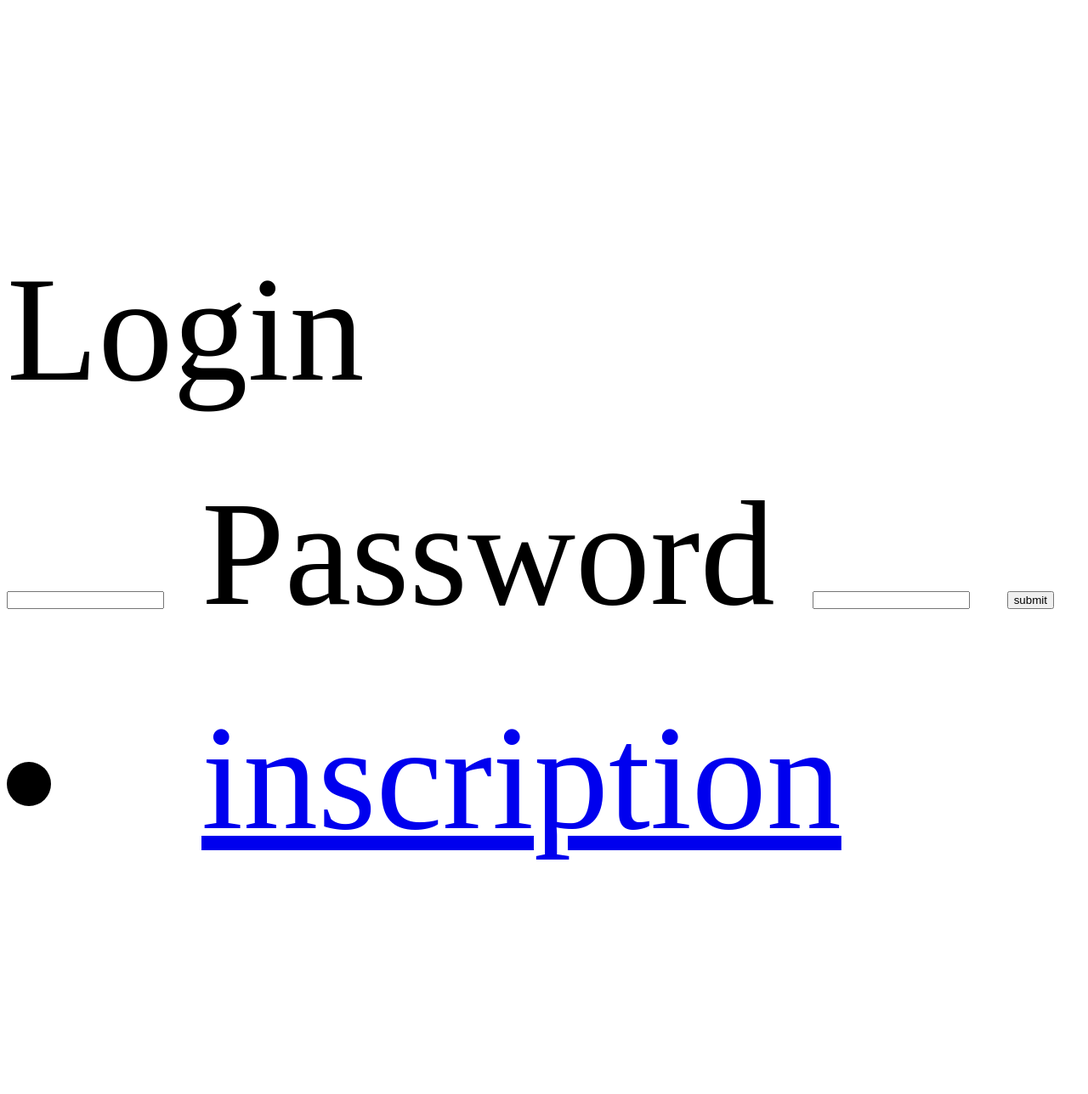
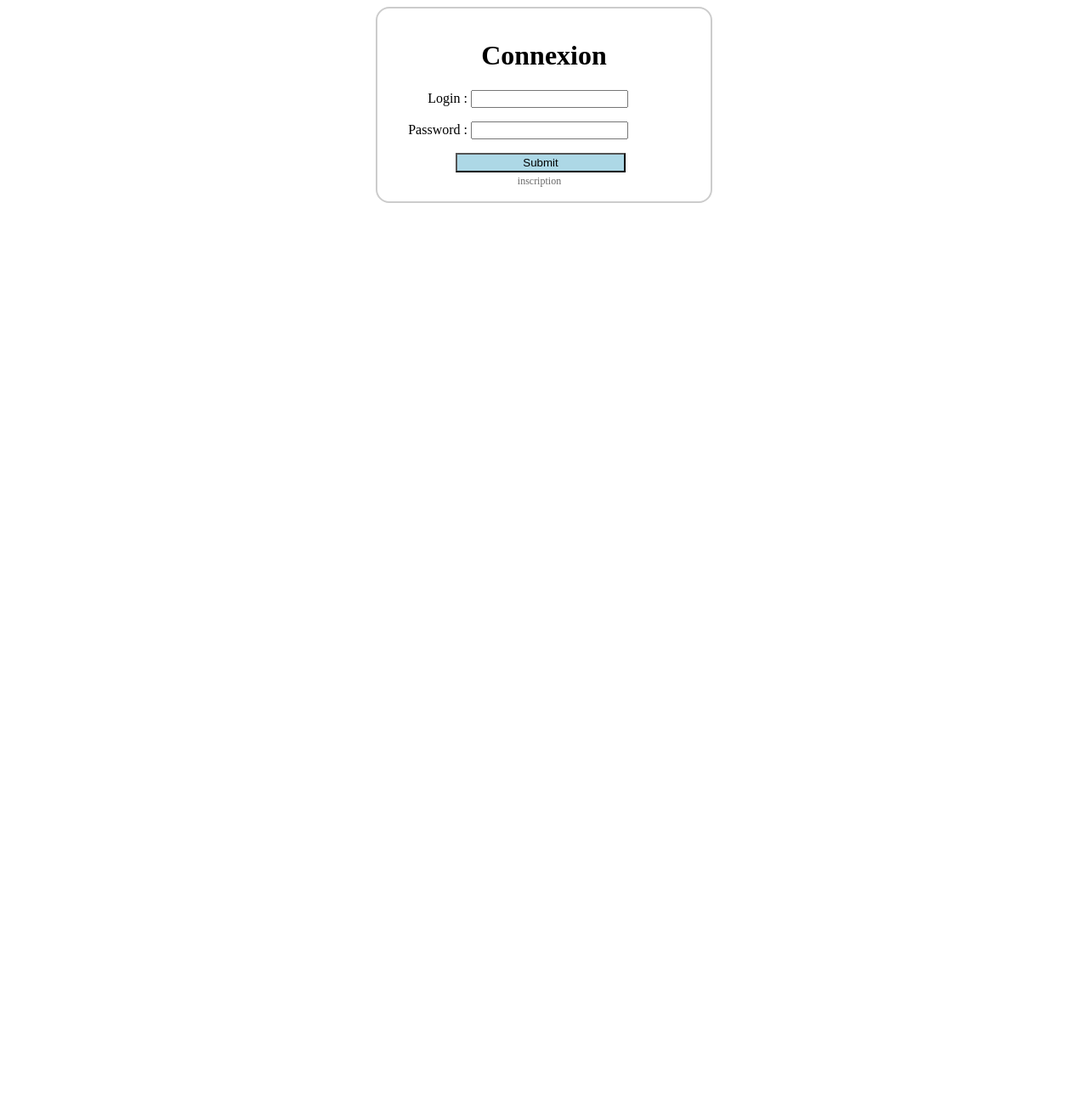
Before and after one commit to WebDevCF2018/tchat, a PHP site: page /connect.php in a window 1280 px wide. Shown: the top 1288 px of the page at 85% size. After the commit the page ends 239 px from the top, so only its background shows below. Run offline with PHP 8.4, Linux system fonts and the light colour scheme.

Commit message:
css+connect.php update

```diff
--- a/connect.php
+++ b/connect.php
@@ -1,20 +1,24 @@
 <!DOCTYPE html>
-<html>
 <head>
     <meta charset="UTF-8">
     <title>connect</title>
-    <link type="text/css" rel="stylesheet" href="css/style.css" />
+    <link rel="stylesheet" href="css/style.css">
 </head>
 <body>
-<div class="container">
-    <form method="POST" action="login.php">
-            <label class="control-label">Login</label>
-            <div class="controls">
-                <input type="text" name="login" value="">
-                    <label class="control-label">Password</label>
-                        <input type="password" name="password" value="">
-                            <input type="submit" value="submit" name="submit">
-    </form>
-    <li><a href="?p=inscription">inscription</a></li>
+<form action="" method="post">
+    <h1>Connexion</h1>
+    <div>
+        <label for="login">Login :</label>
+        <input type="text" id="login" name="thelogin">
+    </div>
+    <div>
+        <label for="pwd">Password :</label>
+        <input type="password" id="thepwd" name="">
+
+    </div>
+    <div>
+        <input id="button" type="submit" name="thesend">
+    </div>
+        <a href="?p=inscription">inscription</a>
 </body>
 </html>
--- a/css/style.css
+++ b/css/style.css
@@ -1,39 +1,40 @@
-body {
-    margin-top: 20%;
-    margin-bottom: 20%;
-    background: #fff;
+
+form {
+    /* Uniquement centrer le formulaire sur la page */
+    margin: 0 auto;
+    width: 360px;
+    /* Encadré pour voir les limites du formulaire */
+    padding: 1em;
+    border: 2px solid #CCC;
+    border-radius: 1em;
 }
-.container {
- position: relative;
-    font-family: "Times New Roman", Times, serif;
-    font-size: 11em;
-    font-weight: normal;
-    margin-left: auto;
-    margin-right: auto;
-    margin-bottom: auto;
-    margin-top: auto;
-    Line-Height: 1.5;
-    text-align: justify;
-    /* float: right; */
+h1 {
+    text-align: center;
+}
+form div + div {
+    margin-top: 1em;
 }
 
-/*
-MINI CHAT STYLE (tchat.php)
-*/
-h1{
-    width: 80vw;
-    margin: 0 auto;
+label {
+
+    display: inline-block;
+    width: 90px;
+    text-align: right;
 }
-#content{
-    height: 80vh;
-    border:solid 1px black;
-    overflow: auto;
-    width: 80vw;
-    margin: 5vh auto 5vh auto;
+
+
+#button {
+    margin-left: 5.7em;
+    width: 200px;
+    background-color: lightblue;
+    border: unset 2px ;
+    padding: 2px;
 }
-#envoi{
-    height: 5vh;
-    text-align: right;
-    width: 80vw;
-    margin: 0 auto;
+
+a  {
+    margin-left: 12.4em;
+    text-decoration: none;
+    font-family: "Times New Roman", Times, serif;
+    color: dimgrey;
+    font-size: 12px;
 }
--- a/inscription.php
+++ b/inscription.php
@@ -3,7 +3,7 @@
 <head>
     <meta charset="UTF-8">
     <title>Title</title>
-    <link rel="stylesheet" href="css/inscription_style.css">
+    <link rel="stylesheet" href="css/style.css">
 </head>
 <body>
 <form action="" method="post">
```
Also changed, not shown: css/inscription_style.css (deleted, +0 -32 lines).
